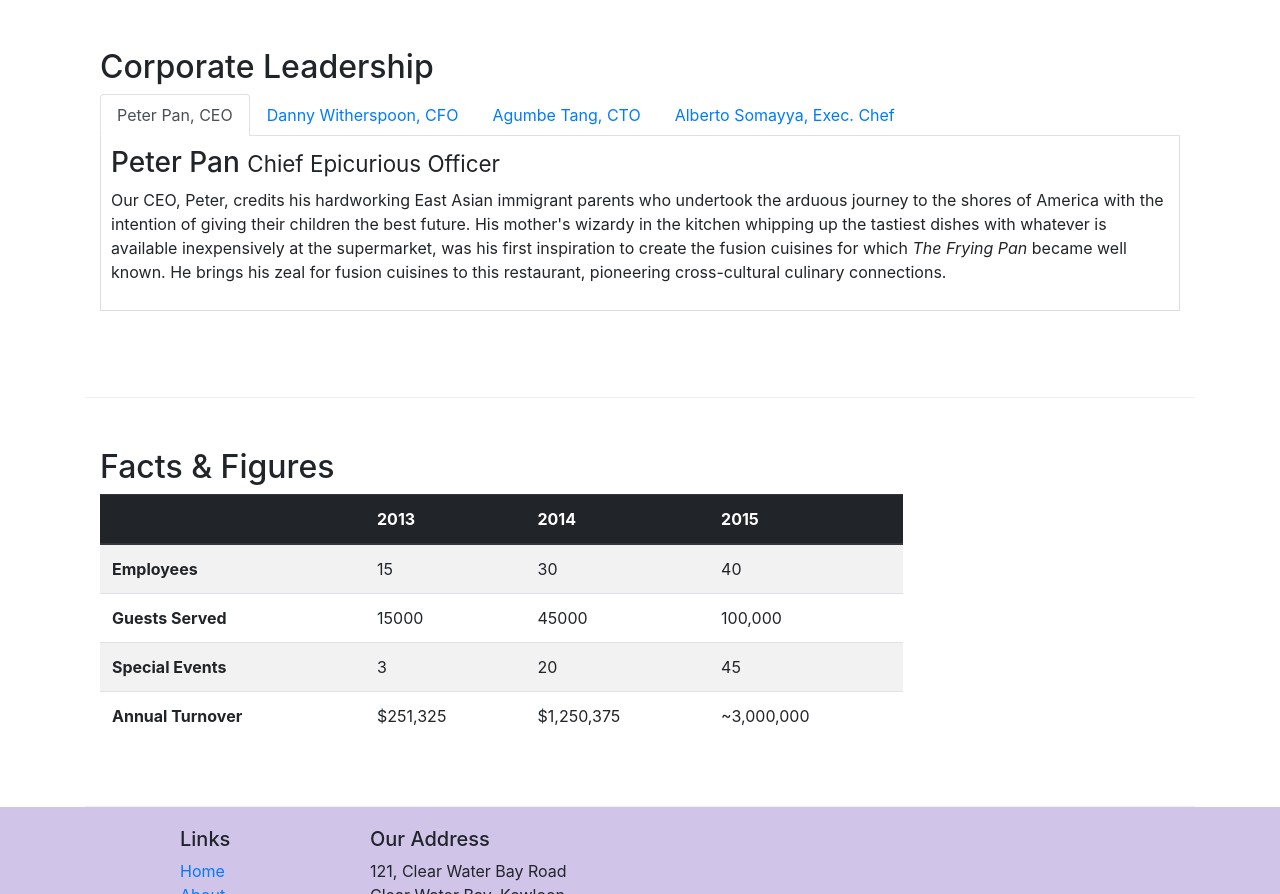
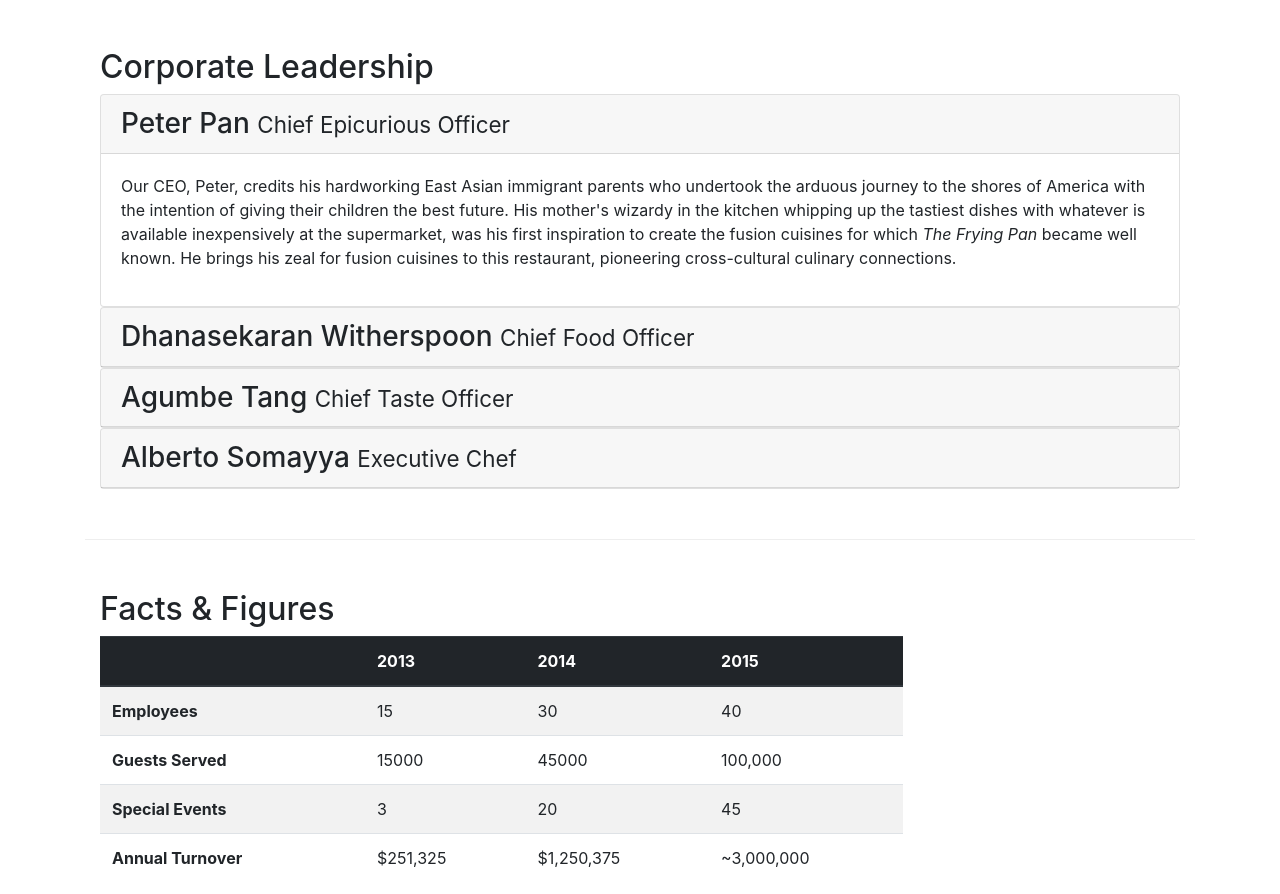
Before and after one commit to prashant282/confusion, a website: page aboutus.html in a window 1280 px wide. Shown: the part 873-1767 px from the top of the page. Drawn offline with nearby package versions, Linux system fonts and the light colour scheme.

Commit message:
accordian

```diff
--- a/aboutus.html
+++ b/aboutus.html
@@ -106,48 +106,73 @@
             <div class="col-12">
                 <h2>Corporate Leadership</h2>
 
-                <ul class="nav nav-tabs">
-                    <li class="nav-item">
-                        <a class="nav-link active" href="#peter"
-                            role="tab" data-toggle="tab">Peter Pan, CEO</a>
-                    </li>
-                    <li class="nav-item">
-                        <a class="nav-link" href="#danny"
-                            role="tab" data-toggle="tab">Danny Witherspoon, CFO</a>
-                    </li>
-                    <li class="nav-item">
-                        <a class="nav-link" href="#agumbe"
-                            role="tab" data-toggle="tab">Agumbe Tang, CTO</a>
-                    </li>
-                    <li class="nav-item">
-                        <a class="nav-link" href="#alberto"
-                            role="tab" data-toggle="tab">Alberto Somayya, Exec. Chef</a>
-                    </li>
 
-                </ul>
+                <div id="accordian">
+                    <div class="card">
+                        <div class="card-header"role="tab" id="peterhead">
+                            <h3 class="mb-0">
+                                <a data-toggle="collapse" data-target="#peter">
+                                    Peter Pan <small>Chief Epicurious Officer</small>
+                                </a>
+                            </h3>
+                        </div>
 
-                <div class="tab-content">
-                    <div role="tabpanel" class="tab-pane fade show active" id="peter">
-                        <h3>Peter Pan <small>Chief Epicurious Officer</small></h3>
-                        <p class="d-none d-sm-block">Our CEO, Peter, credits his hardworking East Asian immigrant parents who undertook the arduous journey to the shores of America with the intention of giving their children the best future. His mother's wizardy in the kitchen whipping up the tastiest dishes with whatever is available inexpensively at the supermarket, was his first inspiration to create the fusion cuisines for which <em>The Frying Pan</em> became well known. He brings his zeal for fusion cuisines to this restaurant, pioneering cross-cultural culinary connections.</p>
+                        <div  class="collapse show" id="peter" data-parent="#accordian">
+                            <div class="card-body">
+                                <p class="d-none d-sm-block">Our CEO, Peter, credits his hardworking East Asian immigrant parents who undertook the arduous journey to the shores of America with the intention of giving their children the best future. His mother's wizardy in the kitchen whipping up the tastiest dishes with whatever is available inexpensively at the supermarket, was his first inspiration to create the fusion cuisines for which <em>The Frying Pan</em> became well known. He brings his zeal for fusion cuisines to this restaurant, pioneering cross-cultural culinary connections.</p>
+                            </div>
+                        </div>
+
                     </div>
+                    <div class="card">
+                        <div class="card-header" role="tab" id="dannyhead">
+                            <h3 class="mb-0">
+                                <a data-toggle="collapse" data-target="#danny">
+                                    Dhanasekaran Witherspoon <small>Chief Food Officer</small>
+                                </a>
+                            </h3>
+                        </div>
 
-                    <div role="tabpanel" class="tab-pane fade" id="danny">
-                        <h3>Dhanasekaran Witherspoon <small>Chief Food Officer</small></h3>
-                        <p class="d-none d-sm-block">Our CFO, Danny, as he is affectionately referred to by his colleagues, comes from a long established family tradition in farming and produce. His experiences growing up on a farm in the Australian outback gave him great appreciation for varieties of food sources. As he puts it in his own words, <em>Everything that runs, wins, and everything that stays, pays!</em></p>
+                        <div  class="collapse" id="danny" data-parent="#accordian">
+                            <div class="card-body">
+                                <p class="d-none d-sm-block">Our CFO, Danny, as he is affectionately referred to by his colleagues, comes from a long established family tradition in farming and produce. His experiences growing up on a farm in the Australian outback gave him great appreciation for varieties of food sources. As he puts it in his own words, <em>Everything that runs, wins, and everything that stays, pays!</em></p>
+                            </div>
+                        </div>
+
+                    </div>
+                    <div class="card">
+                        <div class="card-header" role="tab" id="agumbehead">
+                            <h3 class="mb-0">
+                                <a data-toggle="collapse" data-target="#agumbe">
+                                    Agumbe Tang <small>Chief Taste Officer</small>
+                                </a>
+                            </h3>
+                        </div>
+
+                        <div  class="collapse" id="agumbe" data-parent="#accordian">
+                            <div class="card-body">
+                                <p class="d-none d-sm-block">Blessed with the most discerning gustatory sense, Agumbe, our CTO, personally ensures that every dish that we serve meets his exacting tastes. Our chefs dread the tongue lashing that ensues if their dish does not meet his exacting standards. He lives by his motto, <em>You click only if you survive my lick.</em></p>
+                            </div>
+                        </div>
+
+                    </div>
+                    <div class="card">
+                        <div class="card-header" role="tab" id="albertohead">
+                            <h3 class="mb-0">
+                                <a data-toggle="collapse" data-target="#alberto">
+                                    Alberto Somayya <small>Executive Chef</small>
+                                </a>
+                            </h3>
+                        </div>
+
+                        <div  class="collapse" id="alberto" data-parent="#accordian">
+                            <div class="card-body">
+                                <p class="d-none d-sm-block">Award winning three-star Michelin chef with wide International experience having worked closely with whos-who in the culinary world, he specializes in creating mouthwatering Indo-Italian fusion experiences. He says, <em>Put together the cuisines from the two craziest cultures, and you get a winning hit! Amma Mia!</em></p>
+                            </div>
+                        </div>
 
                     </div>
 
-                    <div role="tabpanel" class="tab-pane fade" id="agumbe">
-                        <h3>Agumbe Tang <small>Chief Taste Officer</small></h3>
-                        <p class="d-none d-sm-block">Blessed with the most discerning gustatory sense, Agumbe, our CTO, personally ensures that every dish that we serve meets his exacting tastes. Our chefs dread the tongue lashing that ensues if their dish does not meet his exacting standards. He lives by his motto, <em>You click only if you survive my lick.</em></p>
-
-                    </div>
-
-                    <div role="tabpanel" class="tab-pane fade" id="alberto">
-                        <h3>Alberto Somayya <small>Executive Chef</small></h3>
-                        <p class="d-none d-sm-block">Award winning three-star Michelin chef with wide International experience having worked closely with whos-who in the culinary world, he specializes in creating mouthwatering Indo-Italian fusion experiences. He says, <em>Put together the cuisines from the two craziest cultures, and you get a winning hit! Amma Mia!</em></p>
-                    </div>
                 </div>
             </div>
        </div>
```
